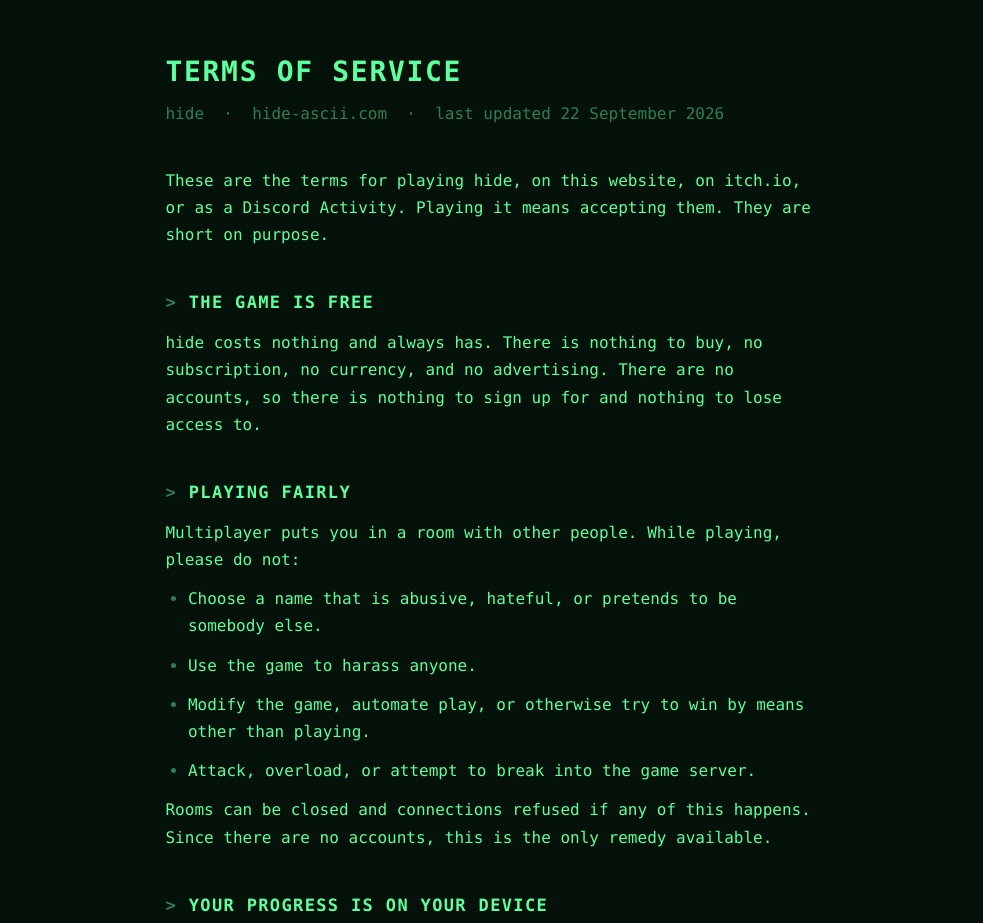
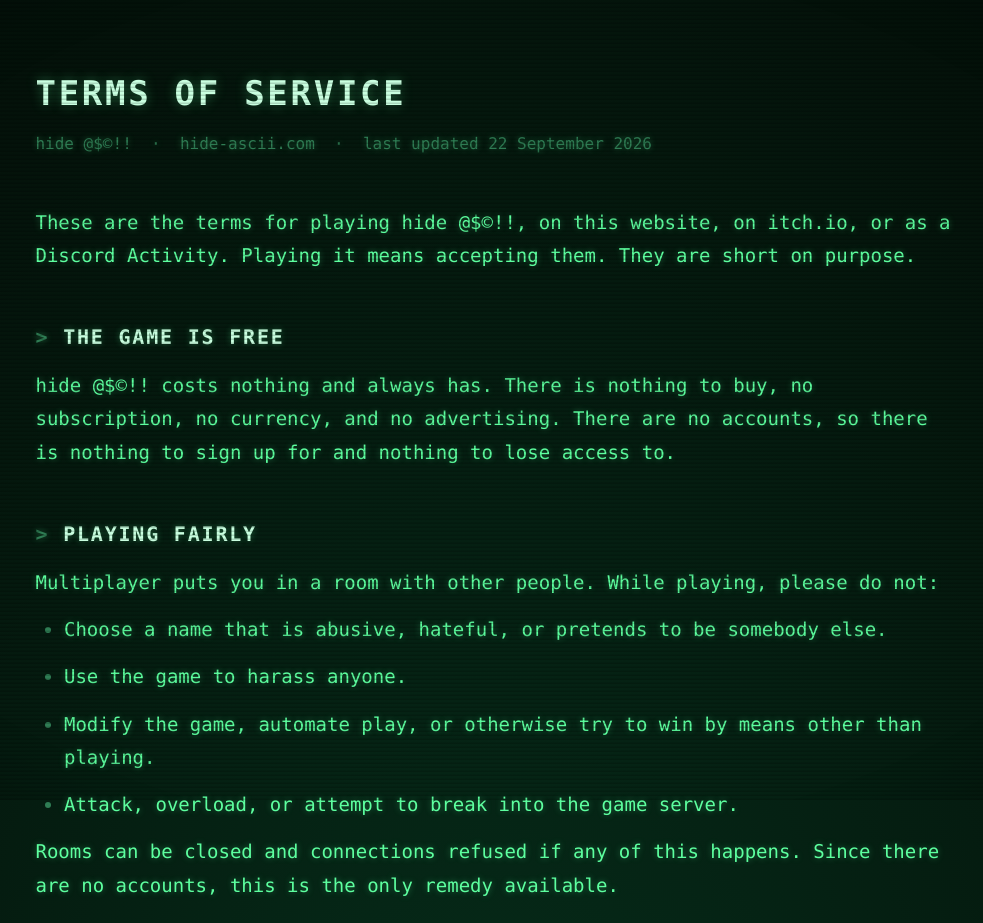
Before and after one commit to brothercoy/hide-, a website: page client/public/terms.html in a window 1280 px wide. Shown: the top 923 px of the page, without its empty margins (147-1130 px from the left). Drawn offline with Linux system fonts and the light colour scheme.

Commit message:
Policy pages: the game's look, its full name, and a contact address
- Contact is chriz0204@gmail.com, as Chris specified. No postal address: Discord
  does not ask for one, an email satisfies the privacy laws that require a
  contact, and publishing a street address on a public page invites more than it
  solves.
- The game is called "hide @$©!!" throughout, not "hide".
- Bigger type (19px), a wider column (80ch), and the CRT treatment, now in a
  shared client/public/crt.css both pages link.

The CRT here is rebuilt in CSS rather than reusing the game's shader. The shader
takes a canvas, and pointing it at a page of text would mean rasterising the
document first, which stops the words being selectable, findable or readable by
a screen reader. So the effect is assembled from parts that can sit over live
text: fixed scanlines that stay put as the page scrolls, a vignette, phosphor
bleed as a text-shadow, and a slow flicker — all tuned far gentler than the game,
because these are pages somebody has to actually read. The flicker respects
prefers-reduced-motion.

Links are relative so the three files work together wherever a build puts them.

Co-Authored-By: Claude Opus 5 (1M context) <noreply@anthropic.com>

```diff
--- /dev/null
+++ b/client/public/crt.css
@@ -0,0 +1,107 @@
+/* The look of the game, for the pages that are not the game.
+ *
+ * The game's CRT is a WebGL shader over a canvas, which cannot be pointed at a page of text: it
+ * would have to rasterise the document first, and the words would stop being selectable, findable
+ * or readable by a screen reader. So this rebuilds the same effect out of the parts that can sit
+ * over live text - scanlines, a vignette, phosphor bleed and a slow flicker - tuned much gentler
+ * than the game, because these are pages somebody has to actually read. */
+
+:root {
+    --bg: #04120a;
+    --fg: #5dff9f;
+    --dim: #2f7d54;
+    --bright: #c9ffe0;
+    --rule: #123d26;
+    --glow: rgba(93, 255, 159, .35);
+}
+
+* { margin: 0; padding: 0; box-sizing: border-box; }
+
+html { background: #000; }
+
+body {
+    background:
+        radial-gradient(ellipse 120% 100% at 50% 50%, #06301c 0%, var(--bg) 55%, #010704 100%);
+    color: var(--fg);
+    font-family: "Cascadia Mono", Consolas, "DejaVu Sans Mono", "Courier New", monospace;
+    font-size: 19px;
+    line-height: 1.75;
+    padding: 64px 28px 120px;
+    min-height: 100vh;
+    text-shadow: 0 0 6px var(--glow);   /* phosphor bleed */
+    -webkit-font-smoothing: antialiased;
+}
+
+main { max-width: 80ch; margin: 0 auto; }
+
+/* SCANLINES. A fixed overlay so they stay put while the page scrolls, exactly as they would on a
+ * real tube - lines belong to the screen, not to the document. */
+body::before {
+    content: "";
+    position: fixed; inset: 0; z-index: 9998; pointer-events: none;
+    background: repeating-linear-gradient(
+        to bottom,
+        rgba(0, 0, 0, 0) 0px,
+        rgba(0, 0, 0, 0) 2px,
+        rgba(0, 0, 0, .16) 3px,
+        rgba(0, 0, 0, .16) 4px);
+}
+
+/* VIGNETTE plus the faintest flicker. The game's tube darkens at the corners and its brightness
+ * wanders; both are here, the flicker slowed and shallowed until it reads as life rather than
+ * distraction. */
+body::after {
+    content: "";
+    position: fixed; inset: 0; z-index: 9999; pointer-events: none;
+    background: radial-gradient(ellipse 100% 100% at 50% 50%,
+        rgba(0, 0, 0, 0) 55%, rgba(0, 0, 0, .55) 100%);
+    animation: flicker 5.5s steps(1, end) infinite;
+}
+@keyframes flicker {
+    0%, 96%  { opacity: 1; }
+    97%      { opacity: .93; }
+    98%      { opacity: 1; }
+    99%      { opacity: .96; }
+}
+@media (prefers-reduced-motion: reduce) {
+    body::after { animation: none; }
+}
+
+h1 {
+    font-size: 34px;
+    letter-spacing: .08em;
+    margin-bottom: 6px;
+    color: var(--bright);
+    text-shadow: 0 0 12px var(--glow);
+}
+.sub { color: var(--dim); margin-bottom: 48px; font-size: 16px; }
+
+h2 {
+    font-size: 20px;
+    letter-spacing: .09em;
+    margin: 48px 0 14px;
+    color: var(--bright);
+}
+h2::before { content: "> "; color: var(--dim); }
+
+p, li { margin-bottom: 14px; }
+ul { padding-left: 1.5em; }
+li::marker { color: var(--dim); }
+
+hr { border: 0; border-top: 1px solid var(--rule); margin: 48px 0; }
+
+a { color: var(--bright); text-underline-offset: 3px; }
+a:hover { background: var(--rule); }
+a:focus-visible { outline: 2px solid var(--fg); outline-offset: 3px; }
+
+strong { color: var(--bright); font-weight: normal; border-bottom: 1px solid var(--rule); }
+em { color: var(--bright); font-style: normal; }
+.note { color: var(--dim); }
+
+footer { margin-top: 64px; color: var(--dim); font-size: 16px; }
+
+@media (max-width: 640px) {
+    body { font-size: 17px; padding: 40px 18px 80px; }
+    h1 { font-size: 27px; }
+    h2 { font-size: 18px; }
+}
--- a/client/public/terms.html
+++ b/client/public/terms.html
@@ -3,41 +3,19 @@
 <head>
 <meta charset="UTF-8">
 <meta name="viewport" content="width=device-width, initial-scale=1">
-<title>hide — Terms of Service</title>
-<style>
-    :root { --bg:#04120a; --fg:#5dff9f; --dim:#2f7d54; --rule:#123d26; }
-    * { margin:0; padding:0; box-sizing:border-box; }
-    body {
-        background: var(--bg); color: var(--fg);
-        font-family: "Cascadia Mono", Consolas, "DejaVu Sans Mono", "Courier New", monospace;
-        font-size: 16px; line-height: 1.7;
-        padding: 48px 20px 96px;
-    }
-    main { max-width: 68ch; margin: 0 auto; }
-    h1 { font-size: 28px; letter-spacing: .06em; margin-bottom: 4px; }
-    .sub { color: var(--dim); margin-bottom: 40px; }
-    h2 { font-size: 17px; letter-spacing: .08em; margin: 40px 0 12px; }
-    h2::before { content: "> "; color: var(--dim); }
-    p, li { margin-bottom: 12px; }
-    ul { padding-left: 1.4em; }
-    li::marker { color: var(--dim); }
-    hr { border: 0; border-top: 1px solid var(--rule); margin: 40px 0; }
-    a { color: var(--fg); }
-    strong { color: #b6ffd4; font-weight: normal; border-bottom: 1px solid var(--rule); }
-    .note { color: var(--dim); }
-    footer { margin-top: 56px; color: var(--dim); font-size: 14px; }
-</style>
+<title>hide @$©!! — Terms of Service</title>
+<link rel="stylesheet" href="crt.css">
 </head>
 <body>
 <main>
     <h1>TERMS OF SERVICE</h1>
-    <p class="sub">hide &nbsp;&middot;&nbsp; hide-ascii.com &nbsp;&middot;&nbsp; last updated 22 September 2026</p>
+    <p class="sub">hide @$©!! &nbsp;&middot;&nbsp; hide-ascii.com &nbsp;&middot;&nbsp; last updated 22 September 2026</p>
 
-    <p>These are the terms for playing hide, on this website, on itch.io, or as a Discord Activity.
+    <p>These are the terms for playing hide @$©!!, on this website, on itch.io, or as a Discord Activity.
     Playing it means accepting them. They are short on purpose.</p>
 
     <h2>THE GAME IS FREE</h2>
-    <p>hide costs nothing and always has. There is nothing to buy, no subscription, no currency, and
+    <p>hide @$©!! costs nothing and always has. There is nothing to buy, no subscription, no currency, and
     no advertising. There are no accounts, so there is nothing to sign up for and nothing to lose
     access to.</p>
 
@@ -59,7 +37,7 @@
     because it can.</p>
 
     <h2>THE GAME IS PROVIDED AS IT IS</h2>
-    <p>hide is a personal project, offered as a free game with no promises attached. It may contain
+    <p>hide @$©!! is a personal project, offered as a free game with no promises attached. It may contain
     bugs. It may be changed, taken offline for a while, or discontinued. Multiplayer needs a server
     that costs money to run, and it may not run forever.</p>
     <p>To the extent the law allows, the game is provided without warranty of any kind, and its
@@ -70,7 +48,7 @@
     <p>The game, its name, its artwork, its music, and its code belong to their author. You may play
     it, record it, stream it, and write about it freely. You may not sell it, or pass it off as your
     own work.</p>
-    <p>hide uses third-party fonts under their own open licences, which are included with the game.</p>
+    <p>hide @$©!! uses third-party fonts under their own open licences, which are included with the game.</p>
 
     <h2>PLAYING INSIDE DISCORD</h2>
     <p>When launched inside Discord, Discord's own terms and community guidelines apply to you as
@@ -78,7 +56,7 @@
 
     <h2>PRIVACY</h2>
     <p>What the game does with information is described in the
-    <a href="/privacy.html">Privacy Policy</a>. The short version is that it keeps your progress in
+    <a href="privacy.html">Privacy Policy</a>. The short version is that it keeps your progress in
     your own browser and holds nothing about you on the server.</p>
 
     <h2>CHANGES</h2>
@@ -86,11 +64,11 @@
     means accepting the current version.</p>
 
     <h2>CONTACT</h2>
-    <p>Questions about these terms can go to <strong>CONTACT_EMAIL_HERE</strong>.</p>
+    <p>Questions about these terms can go to <a href="mailto:chriz0204@gmail.com">chriz0204@gmail.com</a>.</p>
 
     <hr>
     <footer>
-        <a href="/">&larr; back to the game</a> &nbsp;&middot;&nbsp; <a href="/privacy.html">Privacy Policy</a>
+        <a href="index.html">&larr; back to the game</a> &nbsp;&middot;&nbsp; <a href="privacy.html">Privacy Policy</a>
     </footer>
 </main>
 </body>
```
Also changed, not shown: client/public/privacy.html (+8 -30 lines).
